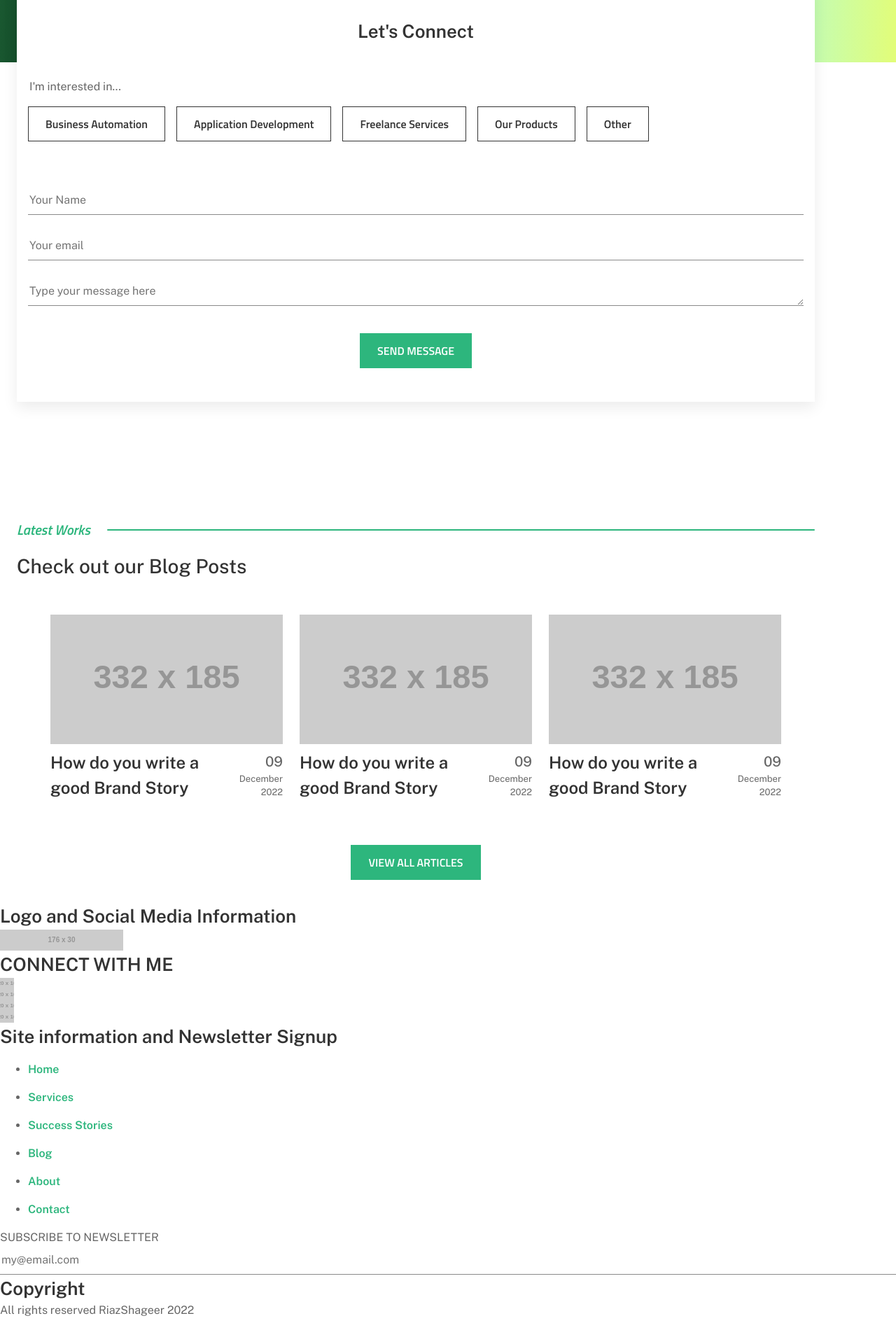
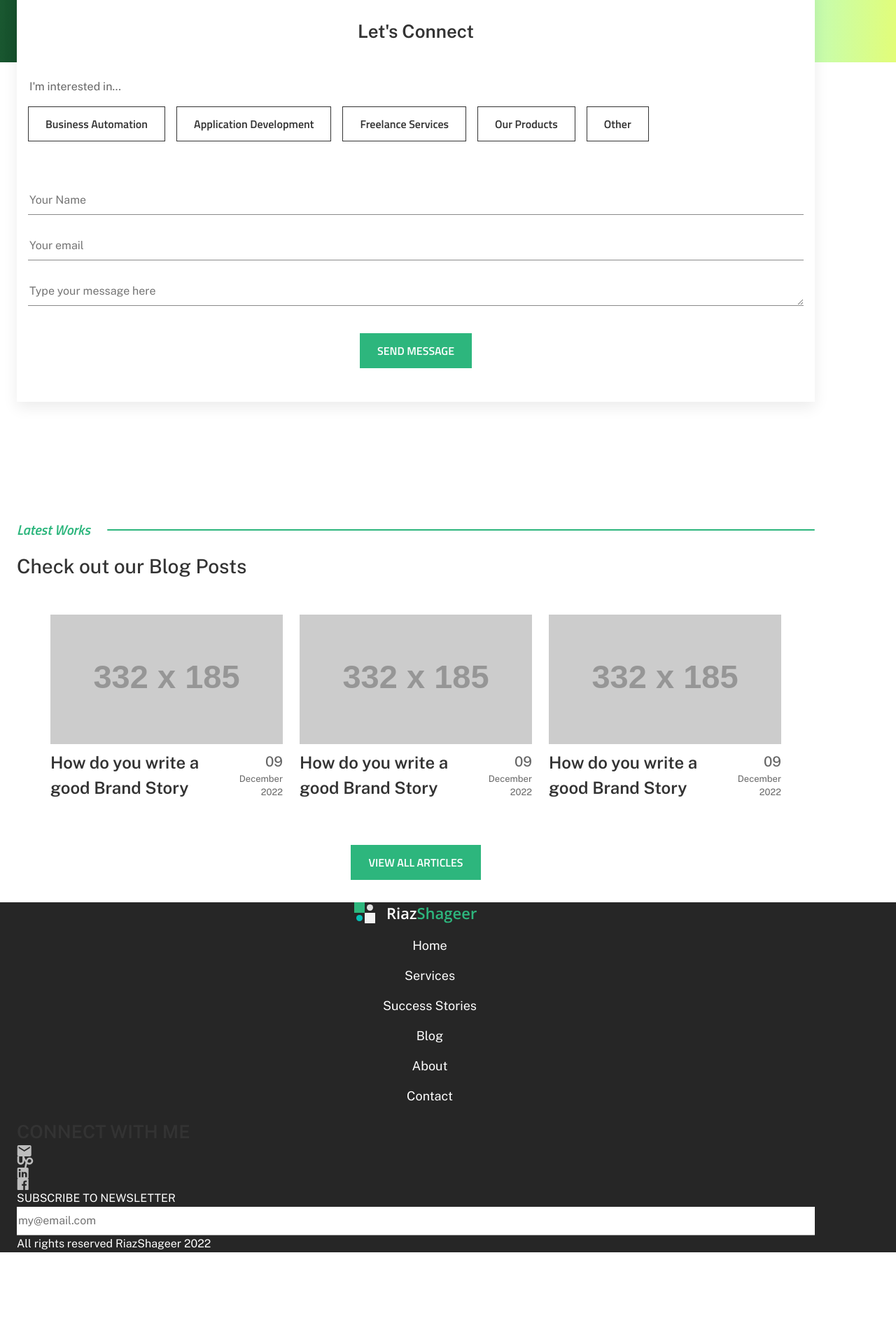
Before and after one commit to rshageer/rshageer.github.io, a Jekyll site: the page built from index.md, in a window 1280 px wide. Shown: the part 3703-5623 px from the top of the page at 70% size. Built offline with Jekyll 4.4.1, drawn with Linux system fonts in a browser that asks for light colours; after the commit the page ends 5528 px from its top, so only the background shows below that.

Commit message:
Updated Footer

```diff
--- a/_includes/footer.html
+++ b/_includes/footer.html
@@ -1,9 +1,8 @@
-<footer aria-label="More Information">
-    <section>
-        <h2>Logo and Social Media Information</h2>
-        <img src="https://dummyimage.com/176x30/ccc/333" alt="">
+<footer class="footer | full-bleed" aria-label="More Information">
+  <section class="footer__container | container" aria-label="Footer Items Container">
+    <img class="footer__logo"  src="/assets/images/logo-with-text_dark.svg" alt="Site Logo">
 
-        <article aria-label="Social Media Contact">
+    <article class="footer__social-media" aria-label="Social Media Contact">
       <h3>CONNECT WITH ME</h3>
       <div aria-label="List of Social Media Link">
         {% for socialMedia in site.data.social-media.sites %}
@@ -11,19 +10,16 @@
         {% endfor %}
       </div>
     </article>
-    </section>
-    <section>
-        <h2>Site information and Newsletter Signup</h2>
+
     {% include nav.html %}
-        <article aria-label="Newsletter Signup">
+
+    <article class="footer__subscribe" aria-label="Newsletter Signup">
       <form action="/">
         <label for="newsletterEmail">SUBSCRIBE TO NEWSLETTER</label>
         <input type="email" name="newsletterEmail" id="newsletterEmail" placeholder="my@email.com">
       </form>
     </article>
-    </section>
-    <section>
-        <h2>Copyright</h2>
-        <p>All rights reserved RiazShageer 2022</p>
+
+    <p class="footer__copyright">All rights reserved RiazShageer 2022</p>
   </section>
 </footer>
--- a/_includes/home_products.html
+++ b/_includes/home_products.html
@@ -22,4 +22,4 @@
             tempora aperiam fugiat vitae. Odit dicta consequuntur optio. Fugiat ab accusamus commodi impedit aliquam.
         </p>
     </section>
-</article>
+</article   >
--- /dev/null
+++ b/_sass/blocks/_footer.scss
@@ -0,0 +1,50 @@
+.footer {
+
+  color:white;
+  background-color: var(--clr-grey-200);
+
+  &__container{
+    display: grid;
+    grid-template:
+    "logo"
+    "menu"
+    "social"
+    "subscribe"
+    "copyright"
+    ;
+    & > .nav{
+      grid-area: menu;
+      font-size: var(--font-size-200);
+      & > nav > ul{
+        list-style: none;
+        & > li{
+          display: inline-block;
+          text-align: center;
+          &> a{
+            color:inherit;
+            font-weight: normal;
+          }
+        }
+
+      }
+    }
+  }
+
+  &__logo{
+    grid-area: logo;
+    margin-inline: auto;
+  }
+
+
+  &__social-media{
+    grid-area: social;
+  }
+
+  &__subscribe{
+    grid-area: subscribe;
+  }
+
+  &__newsletter{
+    grid-area: copyright;
+  }
+}
--- a/_sass/blocks/_index.scss
+++ b/_sass/blocks/_index.scss
@@ -9,3 +9,4 @@
 @import './home-automation';
 @import './_contact-form.scss';
 @import './home-blog-list';
+@import './_footer.scss';
```
Also changed, not shown: _data/social-media.yml (+5 -5 lines), assets/images/logo-with-text_dark.svg (added), assets/images/social/email-grey.svg (added), assets/images/social/facebook-grey.svg (added), assets/images/social/linkedin-grey.svg (added), assets/images/social/upwork-grey.svg (added). Lines whose indentation alone changed are shown as unchanged.
